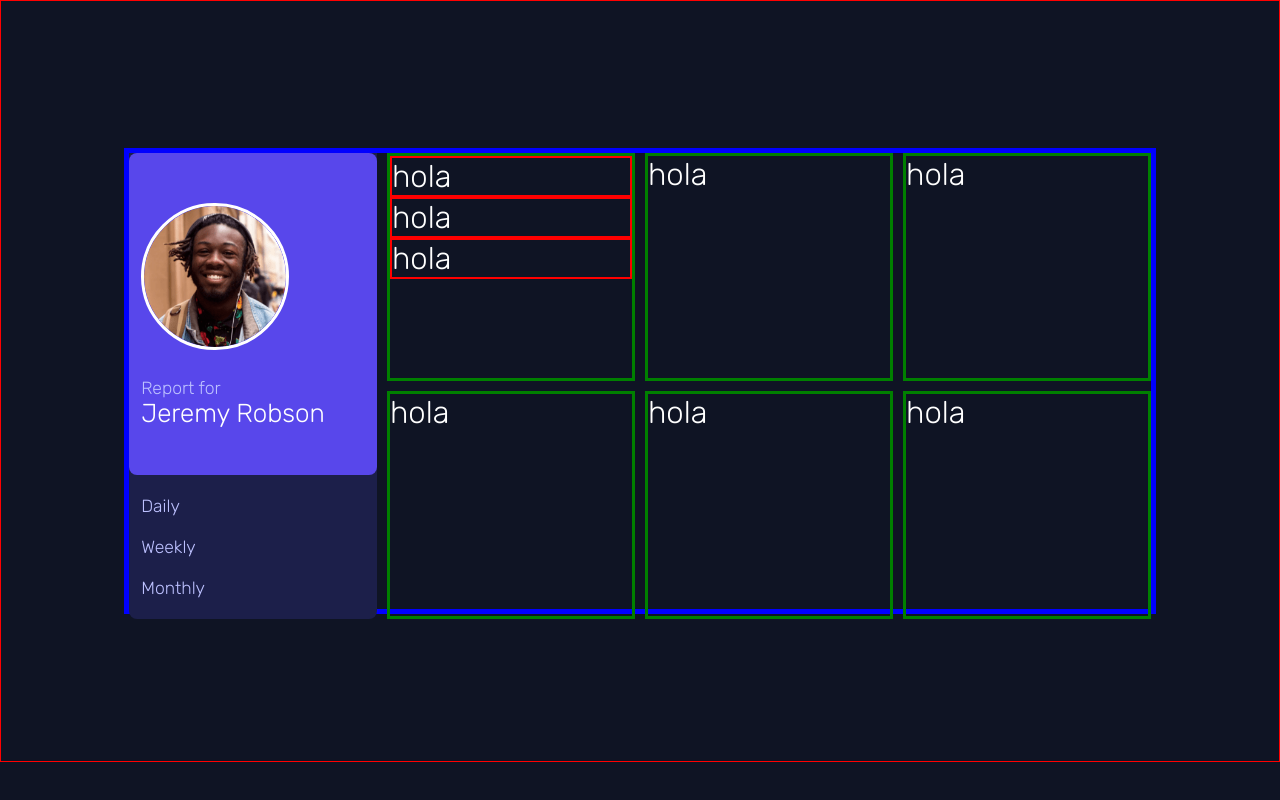
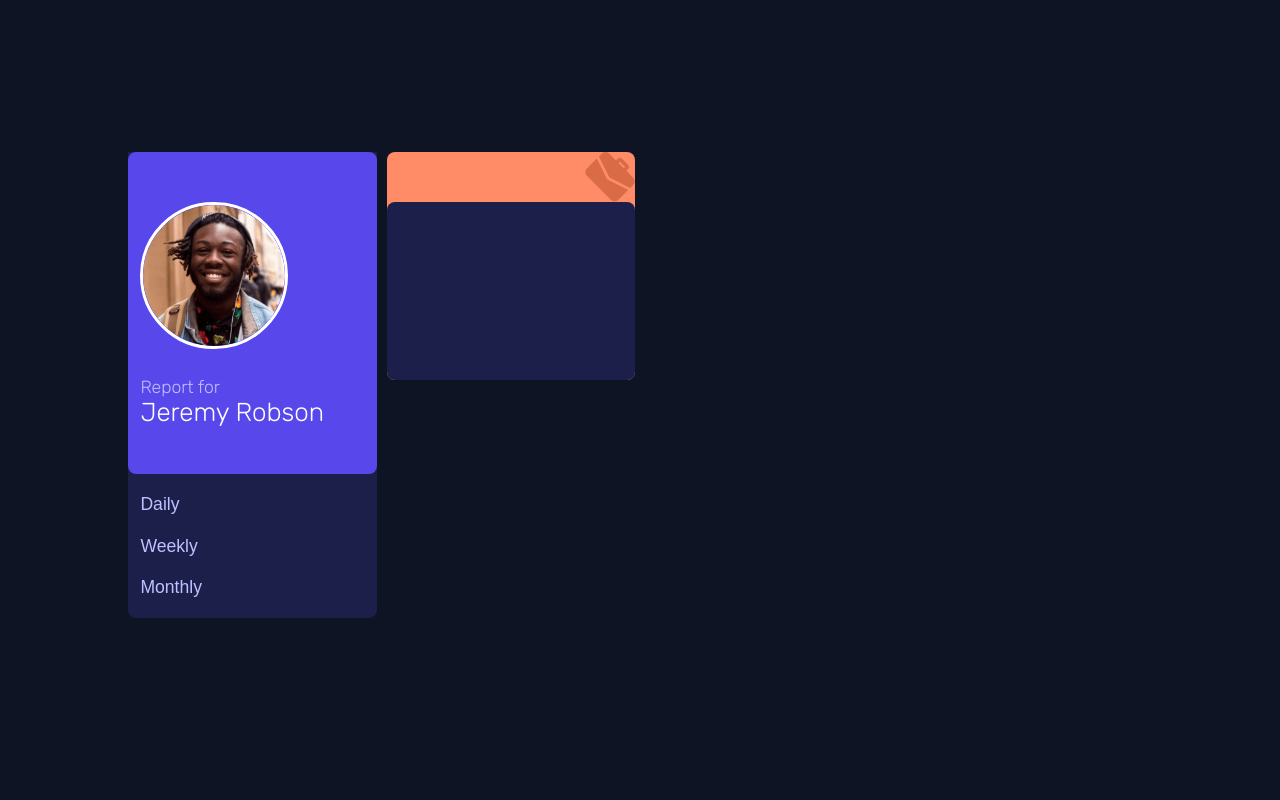
Before and after one commit to pamebengloff/time-tracking-dashboard, a React (Create React App) app in the folder time-tracking-dashboard/: page / in a window 1280 px wide. Built offline with nearby package versions, Linux system fonts and the light colour scheme.

Commit message:
update on timecard

```diff
--- a/time-tracking-dashboard/src/@components/TimerCard.jsx
+++ b/time-tracking-dashboard/src/@components/TimerCard.jsx
@@ -1,34 +1,25 @@
+import WorkIcon from "../@images/icon-work.svg";
 import "./timercard-styles.css"
 
-export function TimerCard(props) {
+export function TimerCard({data}) {
+console.log(data)
     return (
     <>
+        <div className="timer-card">
 
-        <div className="timer-card">
-          <div> <h1>hola</h1> </div>
-          <div> <h1>hola</h1> </div>
-          <div> <h1>hola</h1> </div>
-
-
+        <div className="icon-cont">
+        <img className="icon" src={WorkIcon} alt="" />
         </div>
 
-        <div className="timer-card">
-          <h1>hola</h1>
-        </div>
-        <div className="timer-card">
-          <h1>hola</h1>
+          <div className="info-card">
+
+            {/* <h4> {data.title } </h4>
+
+            <h1> {data.timeframes.weekly.current} </h1> */}
+
+          </div>
         </div>
 
-        <div className="timer-card">
-          <h1>hola</h1>
-        </div>
-
-        <div className="timer-card">
-          <h1>hola</h1>
-        </div>
-        <div className="timer-card">
-          <h1>hola</h1>
-        </div>
 
     </>
     );
--- a/time-tracking-dashboard/src/@components/UserCard.jsx
+++ b/time-tracking-dashboard/src/@components/UserCard.jsx
@@ -1,7 +1,10 @@
 import "./usercard-styles.css";
 import Userphoto from "../@images/image-jeremy.png";
 
-export function UserCard(props) {
+export function UserCard( {sendTime} ) {
+
+    const mensaje = "enviado desde el hijo";
+
     return (
     <>
     <div className="user-card">
@@ -9,7 +12,7 @@ export function UserCard(props) {
             <div className="info-container">
 
                 <div className="user-img">
-                    <img src={Userphoto} alt="" />
+                    <img className="user-img" src={Userphoto} alt="" />
                 </div>
 
                <div className="user-text">
@@ -19,9 +22,9 @@ export function UserCard(props) {
             </div>
 
             <div className="time-type-container">
-                <h4>Daily</h4>
-                <h4>Weekly</h4>
-                <h4>Monthly</h4>
+               <button onClick={ () =>  sendTime(mensaje)} > <h4>Daily</h4>  </button>
+               <button onClick={sendTime} > <h4>Weekly</h4> </button>
+               <button onClick={sendTime} > <h4>Monthly</h4></button>
             </div>
 
     </div>
--- a/time-tracking-dashboard/src/@components/timercard-styles.css
+++ b/time-tracking-dashboard/src/@components/timercard-styles.css
@@ -1,9 +1,63 @@
 
 .timer-card{ /*lo que le da el tamaño */
+  /*  border:3px green solid;*/
 
-    border:3px green solid;
+    display: flex;
+    flex-direction: column;
+    height: 100%;
+
+    border-top-right-radius: 8px;
+    border-top-left-radius: 8px;
+    border-bottom-right-radius: 8px;
+    border-bottom-left-radius: 8px;
+
+    background-color: hsl(15, 100%, 70%);
+    z-index: -1;
+}
+.icon-cont{
+    display: flex;
+    flex-direction: row;
+    justify-content: flex-end;
+    z-index: -1;
+}
+/*
+.icon-card{
+    display: flex;
+    align-items: center;
+    justify-content:flex-end;
+    padding-right: 1rem;
+    height: 20%;
+
+    border-top-right-radius: 8px;
+    border-top-left-radius: 8px;
+
+
+    background-color: hsl(15, 100%, 70%);
+}*/
+
+.icon{
+    max-width: 20%;
+    height: auto;
 }
 
-.timer-card div{
-    border: 2px red solid;
+.color-work-orange{background-color: hsl(15, 100%, 70%);}
+.color-play-blue{  background-color: hsl(195, 74%, 62%);}
+.color-study-red{ background-color: hsl(348, 100%, 68%) ;}
+.color-exercise-green{background-color: hsl(145, 58%, 55%) ;}
+.color-social-violet{background-color: hsl(264, 64%, 52%);}
+.color-selfcare-yellow{background-color: hsl(43, 84%, 65%);}
+
+.info-card{
+    border-top-right-radius: 8px;
+    border-top-left-radius: 8px;
+    border-bottom-right-radius: 8px;
+    border-bottom-left-radius: 8px;
+    height: 100%;
+
+    background-color: hsl(235, 46%, 20%);
+ /*   border:blue 5px solid;*/
+
+
+
+
 }
--- a/time-tracking-dashboard/src/@components/usercard-styles.css
+++ b/time-tracking-dashboard/src/@components/usercard-styles.css
@@ -26,12 +26,13 @@
 
 }
 
-img{
+.user-img img{
     max-width: 60%;
     height: auto;
     border:white 3px solid;
     border-radius: 50%;
 }
+
 
 .user-text{
     padding-top: 10%;
@@ -57,12 +58,18 @@ img{
     padding-left: 5%;
 }
 
+.time-type-container button{
+    background-color: transparent;
+    border:none;
+    padding: 0;
+}
+
 @media (max-width:420px) {
 
     .info-container{
         flex-direction: row;
         align-items: center;
-        padding: 20px 0px;
+        padding: 2% 0px;
     }
 
     .user-img{
@@ -80,7 +87,7 @@ img{
         flex-flow: row wrap;
         justify-content: space-around;
         align-items: center;
-        padding: 10px 0 0 0;
+        padding: 1% 0 0 0;
     }
 
     .time-type-container h4{
@@ -89,3 +96,37 @@ img{
         cursor: pointer;
     }
 }
+
+
+@media (max-height: 490px){
+
+    .info-container{
+        flex-direction: row;
+        align-items: center;
+        padding: 2% 0px;
+    }
+
+    .user-img{
+        display: flex;
+        justify-content: center;
+        flex-basis:40%;
+    }
+    .user-text{
+        flex-basis:50%;
+        padding:0;
+    }
+
+    .time-type-container{
+        display: flex;
+        flex-flow: row wrap;
+        justify-content: space-around;
+        align-items: center;
+
+    }
+
+    .time-type-container h4{
+        padding: 0;
+        margin:0;
+        cursor: pointer;
+    }
+}
--- /dev/null
+++ b/time-tracking-dashboard/src/@data/data.json
@@ -0,0 +1,104 @@
+export const data = [
+  {
+    "title": "Work",
+    "timeframes": {
+      "daily": {
+        "current": 5,
+        "previous": 7
+      },
+      "weekly": {
+        "current": 32,
+        "previous": 36
+      },
+      "monthly": {
+        "current": 103,
+        "previous": 128
+      }
+    }
+  },
+  {
+    "title": "Play",
+    "timeframes": {
+      "daily": {
+        "current": 1,
+        "previous": 2
+      },
+      "weekly": {
+        "current": 10,
+        "previous": 8
+      },
+      "monthly": {
+        "current": 23,
+        "previous": 29
+      }
+    }
+  },
+  {
+    "title": "Study",
+    "timeframes": {
+      "daily": {
+        "current": 0,
+        "previous": 1
+      },
+      "weekly": {
+        "current": 4,
+        "previous": 7
+      },
+      "monthly": {
+        "current": 13,
+        "previous": 19
+      }
+    }
+  },
+  {
+    "title": "Exercise",
+    "timeframes": {
+      "daily": {
+        "current": 1,
+        "previous": 1
+      },
+      "weekly": {
+        "current": 4,
+        "previous": 5
+      },
+      "monthly": {
+        "current": 11,
+        "previous": 18
+      }
+    }
+  },
+  {
+    "title": "Social",
+    "timeframes": {
+      "daily": {
+        "current": 1,
+        "previous": 3
+      },
+      "weekly": {
+        "current": 5,
+        "previous": 10
+      },
+      "monthly": {
+        "current": 21,
+        "previous": 23
+      }
+    }
+  },
+  {
+    "title": "Self Care",
+    "timeframes": {
+      "daily": {
+        "current": 0,
+        "previous": 1
+      },
+      "weekly": {
+        "current": 2,
+        "previous": 2
+      },
+      "monthly": {
+        "current": 7,
+        "previous": 11
+      }
+    }
+  }
+]
--- a/time-tracking-dashboard/src/App.js
+++ b/time-tracking-dashboard/src/App.js
@@ -1,20 +1,30 @@
 import { TimerCard } from "./@components/TimerCard";
 import { UserCard } from "./@components/UserCard";
-import {getDataForCards} from "./getDataForCards"
+import { data } from "./@data/data";
 import "./app.css"
 
 function App() {
 
-  getDataForCards();
+ /* {
+    data.map( (data) =>  <TimerCard key={data.title} data={data} /> )
+  }*/
+
+ // const getData = data.map( (data) =>  <TimerCard key={data.title} data={data} /> )
+
+  const sendTime = (bottonRes) => {
+    console.log(bottonRes);
+  }
 
   return (
   <>
   <div className="all">
     <div className="gridish">
-       <section className="item-usercard">
-        <UserCard/>
-        </section>
-        <TimerCard/>
+      <section className="item-usercard">
+        <UserCard sendTime={sendTime} />
+      </section>
+
+      <TimerCard />
+
     </div>
   </div>
   </>
--- a/time-tracking-dashboard/src/app.css
+++ b/time-tracking-dashboard/src/app.css
@@ -27,20 +27,20 @@ h4{
     justify-content: center;
 
     height: 95vh;
-    border: 1px red solid;
+
+ /*   border: 1px red solid;*/
 }
 
 .gridish{
     height: 60%;
     width:80%;
-    border: 5px blue solid;
+ /*   border: 5px blue solid;*/
 
     display: grid;
     grid-template-columns: repeat(4, 1fr);
     grid-template-rows: repeat(2, 50%);
     grid-auto-flow: row dense;
     gap:10px;
-
 }
 
 /*para que ocupe dos rows en la primer columna*/
--- a/time-tracking-dashboard/src/getDataForCards.js
+++ /dev/null
@@ -1,8 +0,0 @@
-import { data } from "./data";
-
-
-export const getDataForCards = () => {
-
-    const cardInfo = data
-
-};
```
Also changed, not shown: time-tracking-dashboard/src/@data/data.js (renamed from time-tracking-dashboard/src/data.js), 1 other file (tests, documents, lock files or other folders).
